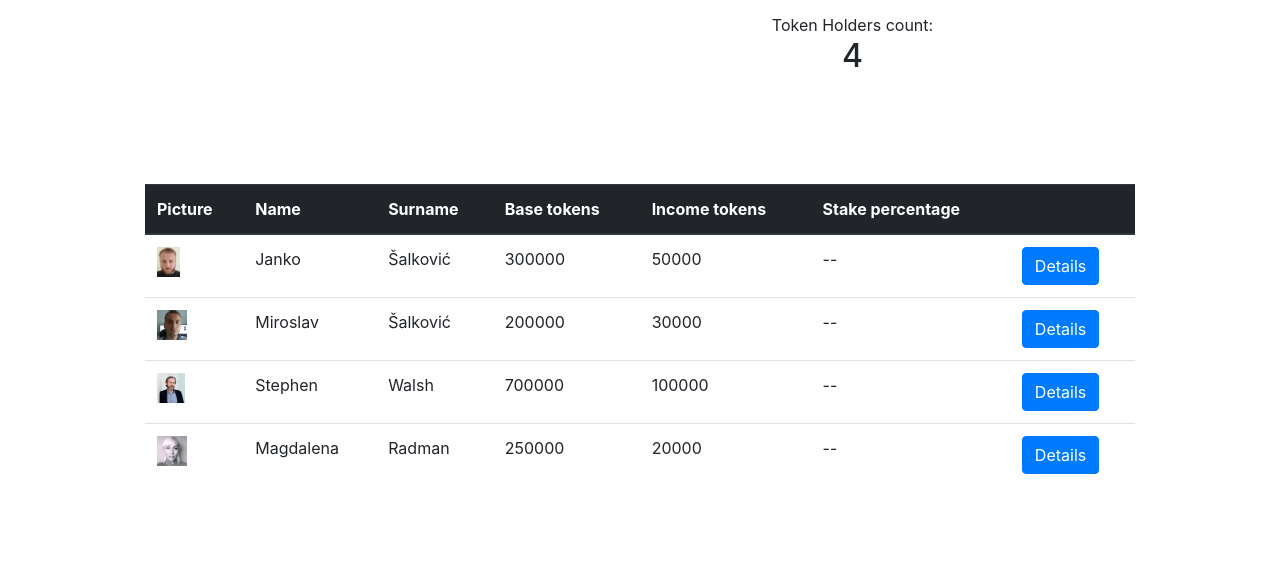
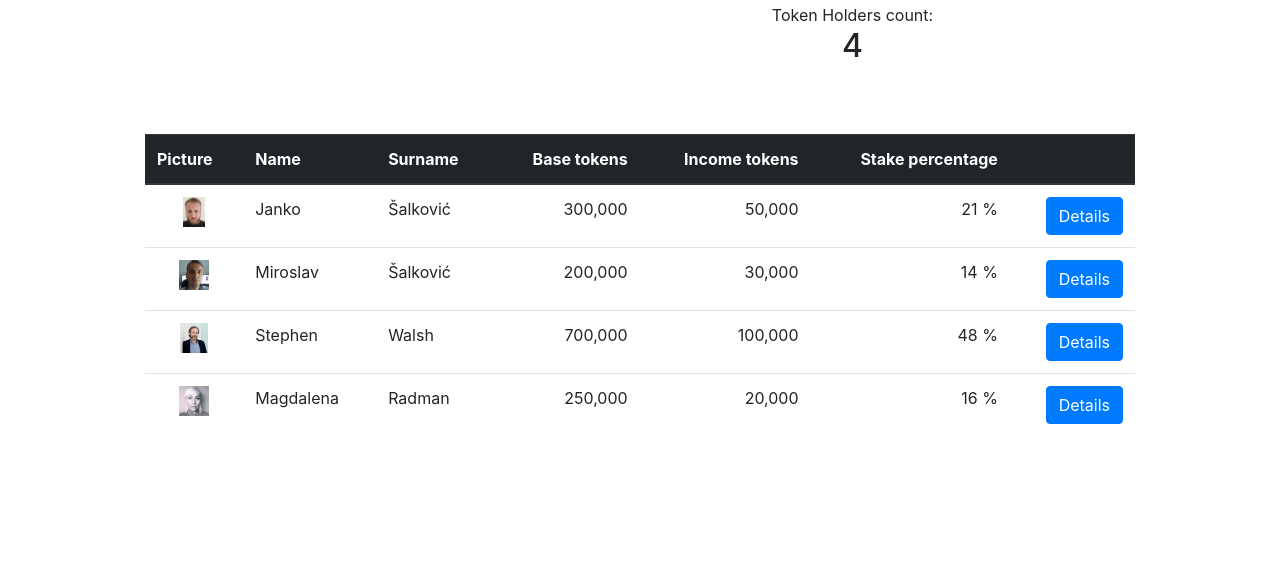
Before and after one commit to JankoSalkovicKS/KS_TokenHolders, a website built with webpack: page web/dist/index.html in a window 1280 px wide. Shown: the part 426-988 px from the top of the page. After the commit the page ends 938 px from the top, so only its background shows below. Built offline with nearby package versions, Linux system fonts and the light colour scheme.

Commit message:
Added dataRepository to the architecture

```diff
--- a/web/src/js/app.js
+++ b/web/src/js/appController.js
@@ -1,6 +1,6 @@
 //imports
-import * as UIController from './UIController';
-import * as testData from './modules/testData';
+import * as UIController from './viewController';
+import * as dataRepo from './dataRepository';
 
 /* DOCUMENT LOADED */
 document.addEventListener("DOMContentLoaded", function(event) {
@@ -37,7 +37,7 @@ document.addEventListener("DOMContentLoaded", function(event) {
     // holder employment status change
     document.getElementById('changeEmplBtn').addEventListener('click', (event) => {
         if(confirm("You are about to change Token Holders employment status. Want to proceed?")){
-            let holder = testData.TOKEN_HOLDERS_MAP.get(parseInt(document.getElementById('employmentStatus').getAttribute('value')));
+            let holder = dataRepo.getTokenHoldersMap().get(parseInt(document.getElementById('employmentStatus').getAttribute('value')));
             if(holder.employmentStatus === "Employed"){
                 holder.employmentStatus = "Unemployed";
             }
@@ -74,43 +74,48 @@ var initTokenDistributionScreen = () => {
     //show distribution pie chart
     let labels = [];
     let data = [];
-    for(let user of testData.TOKEN_HOLDERS){
+    for(let user of dataRepo.getTokenHoldersList()){
         labels.push(user.firstName + " " + user.lastName);
         data.push(user.overallTokens);
     }
     UIController.showOverallTokensPieChart(labels, data)
     //show right column info
-    UIController.setOverallTokens(testData.OVERALL_TOKENS);
-    UIController.setBaseTokenAmount(testData.BASE_TOKEN_AMOUNT);
-    UIController.setBaseTokenAmountDate(testData.BASE_TOKEN_AMOUNT_DATE);
-    UIController.setTokenHoldersCount(testData.TOKEN_HOLDERS_COUNT);
-    UIController.fillTokenHoldersList(testData.TOKEN_HOLDERS);
+    UIController.setOverallTokens(dataRepo.getOverallTokensAmount());
+    UIController.setBaseTokenAmount(dataRepo.getBaseTokenAmount());
+    UIController.setBaseTokenAmountDate(dataRepo.getBaseTokenDistributionDate());
+    UIController.setTokenHoldersCount(dataRepo.getTokenHoldersCount());
+    UIController.fillTokenHoldersList(dataRepo.getTokenHoldersList(), dataRepo.getOverallTokensAmount());
     //show card
     UIController.showCard('cardTokenDistribution');
 };
 var initTokenHolderDetailsScreen = (id) => {
     UIController.hideAllCards();
 
-    let holder = testData.TOKEN_HOLDERS_MAP.get(parseInt(id));
+    let holder = dataRepo.getTokenHoldersMap().get(parseInt(id));
 
     UIController.setHoldersProfilePic(holder.imageURL);
     UIController.setHoldersName(holder.firstName + " " + holder.lastName);
     UIController.setHoldersTokenAmount(holder.overallTokens);
-    UIController.setHoldersTokenStake(100 * Math.floor(holder.overallTokens / testData.OVERALL_TOKENS));
+    UIController.setHoldersTokenStake( Math.round((100 *holder.overallTokens / dataRepo.getOverallTokensAmount())));
+    UIController.showBadgeGlobalStatus(dataRepo.getTokenHoldersCount(), dataRepo.getOverallTokensAmount());
     UIController.showHolderTokensPieChart(holder.baseTokens, holder.incomeTokens);
     UIController.showHoldersJoinDate(holder.joinDate);
     //seniority level - init
-    UIController.initSenioritySelectList(testData.SENIORITY_LEVELS);
+    UIController.initSenioritySelectList(dataRepo.getSeniorityLevels());
     //seniority level - set
     setSeniorityLevel(holder.seniorityLevel);
     UIController.setEmploymentStatus(holder.employmentStatus, holder.id);
+
+    //not implemented
+    UIController.showHolderIncomeGraph();
+    UIController.showHolderEmploymentGraph();
 
     UIController.showCard('cardHolderDetails');
 };
 var setSeniorityLevel = (seniority) => {
     UIController.setSeniorityLevel(seniority);
 
-    for(let s of testData.SENIORITY_LEVELS){
+    for(let s of dataRepo.getSeniorityLevels()){
         if(seniority === s.level){
             UIController.updateHolderTokenFactors(s.income, s.halflife);
             break;
--- /dev/null
+++ b/web/src/js/dataRepository.js
@@ -0,0 +1,52 @@
+import * as testData  from './testData';
+
+    // TOKEN_HOLDERS,
+    // TOKEN_HOLDERS_MAP,
+    // SENIORITY_LEVELS_COUNT,
+    // SENIORITY_LEVELS,
+    // TOKEN_HOLDERS_COUNT,
+    // OVERALL_TOKENS,
+    // INCOME_TOKEN_AMOUNT,
+    // BASE_TOKEN_AMOUNT,
+    // BASE_TOKEN_AMOUNT_DATE
+
+// interface
+var getTokenHoldersList = () => {
+    return testData.TOKEN_HOLDERS;
+};
+var getTokenHoldersMap = () => {
+    return testData.TOKEN_HOLDERS_MAP;
+};
+var getSeniorityLevelsCount = () => {
+    return testData.SENIORITY_LEVELS_COUNT;
+};
+var getSeniorityLevels = () => {
+    return testData.SENIORITY_LEVELS
+};
+var getTokenHoldersCount = () => {
+    return testData.TOKEN_HOLDERS_COUNT;
+};
+var getOverallTokensAmount = () => {
+    return testData.OVERALL_TOKENS;
+};
+var getBaseTokenAmount = () => {
+return testData.BASE_TOKEN_AMOUNT;
+};
+var getIncomeTokenAmount = () => {
+    return testData.INCOME_TOKEN_AMOUNT;
+};
+var getBaseTokenDistributionDate = () => {
+    return testData.BASE_TOKEN_AMOUNT_DATE;
+};
+
+export {
+    getTokenHoldersList,
+    getTokenHoldersMap,
+    getSeniorityLevelsCount,
+    getSeniorityLevels,
+    getTokenHoldersCount,
+    getOverallTokensAmount,
+    getBaseTokenAmount,
+    getIncomeTokenAmount,
+    getBaseTokenDistributionDate
+};
--- a/web/src/js/modules/testData.js
+++ b/web/src/js/testData.js
@@ -1,8 +1,6 @@
-import { TokenHolder } from '../models/TokenHolder';
-const path = require('path');
+import { TokenHolder } from './models/TokenHolder';
 
-const SENIORITY_LEVELS_COUNT = 3;
-const SENIORITY_LEVELS = [
+let SENIORITY_LEVELS = [
     {
         level: "Junior",
         income: 1,
@@ -19,13 +17,14 @@ const SENIORITY_LEVELS = [
         halflife: 5
     }
 ];
-const TOKEN_HOLDERS = [
+let SENIORITY_LEVELS_COUNT = SENIORITY_LEVELS.length;
+let TOKEN_HOLDERS = [
     new TokenHolder(1, "Janko", "Šalković", 350000, 300000, 50000, "Junior", "Unemployed", "./img/profilna_Janko.jpg", "July 2018."),
     new TokenHolder(2, "Miroslav", "Šalković", 230000, 200000, 30000, "Mid-level", "Employed", "./img/profilna_Miro.jpg", "February 2017."),
     new TokenHolder(3, "Stephen", "Walsh", 800000, 700000, 100000, "Senior", "Employed", "./img/profilna_Stephen.jpg", "August 2010."),
     new TokenHolder(4, "Magdalena", "Radman", 270000, 250000, 20000, "Senior", "Employed", "./img/profilna_Maggy.jpg", "June 2016.")
 ];
-const TOKEN_HOLDERS_MAP = (() => {
+let TOKEN_HOLDERS_MAP = (() => {
     var map = new Map();
     for(let th of TOKEN_HOLDERS){
         map.set(th.id, th);
@@ -33,7 +32,7 @@ const TOKEN_HOLDERS_MAP = (() => {
     return map;
 })();
 //console.log(TOKEN_HOLDERS_MAP);
-const TOKEN_HOLDERS_COUNT = TOKEN_HOLDERS.length;
+let TOKEN_HOLDERS_COUNT = TOKEN_HOLDERS.length;
 let calculation = (() => {
     let sumBase = 0;
     let sumIncome = 0;
@@ -46,10 +45,10 @@ let calculation = (() => {
         income: sumIncome
     };
 })();
-const INCOME_TOKEN_AMOUNT = calculation.income;
-const BASE_TOKEN_AMOUNT = calculation.base;
-const OVERALL_TOKENS = BASE_TOKEN_AMOUNT + INCOME_TOKEN_AMOUNT;
-const BASE_TOKEN_AMOUNT_DATE = "12.07.2018";
+let INCOME_TOKEN_AMOUNT = calculation.income;
+let BASE_TOKEN_AMOUNT = calculation.base;
+let OVERALL_TOKENS = BASE_TOKEN_AMOUNT + INCOME_TOKEN_AMOUNT;
+let BASE_TOKEN_AMOUNT_DATE = "12.07.2018";
 
 export {
     TOKEN_HOLDERS,
--- a/web/src/js/UIController.js
+++ b/web/src/js/viewController.js
@@ -1,10 +1,10 @@
 ////////////////////////////////////////////////////
 /* Token distribution DOM */
 var setOverallTokens = (amount) => {
-    document.getElementById('totalTokenAmount').textContent = amount;
+    document.getElementById('totalTokenAmount').textContent = numberWithCommas(amount);
 };
 var setBaseTokenAmount = (amount) => {
-    document.getElementById('baseTokenAmount').textContent = amount;
+    document.getElementById('baseTokenAmount').textContent = numberWithCommas(amount);
 };
 var setBaseTokenAmountDate = (date) => {
     document.getElementById('baseTokenAmountDate').textContent = date;
@@ -13,25 +13,26 @@ var setTokenHoldersCount = (holdersCount) => {
     document.getElementById('tokenHoldersCount').textContent = holdersCount;
 };
 
-var fillTokenHoldersList = (tokenHoldersList) => {
+var fillTokenHoldersList = (tokenHoldersList, overallTokens) => {
     let DOMList = document.getElementById('tokenHoldersList');
     DOMList.innerHTML = "";
 
     for(let holder of tokenHoldersList){
         let htmlCode =
         `<tr>
-            <td><img src="${holder.imageURL}" style="height: 30px;" /></td>
+            <td class="text-center"><img src="${holder.imageURL}" style="height: 30px;" /></td>
             <td>${holder.firstName}</td>
             <td>${holder.lastName}</td>
-            <td>${holder.baseTokens}</td>
-            <td>${holder.incomeTokens}</td>
-            <td>--</td>
-            <td><button class="btn btn-primary" id="${holder.id}">Details</button></td>
+            <td class="text-right">${numberWithCommas(holder.baseTokens)}</td>
+            <td class="text-right">${numberWithCommas(holder.incomeTokens)}</td>
+            <td class="text-right">${Math.round((100 *holder.overallTokens / overallTokens))} %</td>
+            <td class="text-right"><button class="btn btn-primary" id="${holder.id}">Details</button></td>
         </tr>`;
 
         DOMList.insertAdjacentHTML('beforeend', htmlCode);
     }
 };
+//21 14 48 16
 var showOverallTokensPieChart = (labels, data) => {
     var ctxP = document.getElementById("pieChart");
     var myPieChart = new Chart(ctxP, {
@@ -78,8 +79,14 @@ var setHoldersTokenAmount = (amount) => {
     document.getElementById('holderTokenAmount').textContent = amount;
 };
 var setHoldersTokenStake = (percentage) => {
-    document.getElementById('holderStakePercentage').textContent = percentage;
+    document.getElementById('holderStakePercentage').textContent = percentage + " %";
 };
+var showBadgeGlobalStatus = (holdersCount, overallTokens) => {
+    document.getElementById('globalInfo').setAttribute(
+        'data-content',
+        `Token holders count: ${holdersCount}. Overall token amount: ${overallTokens}.`
+    );
+}
 var showHoldersJoinDate = (joinDate) => {
     document.getElementById('joinDate').textContent = joinDate;
 };
@@ -218,6 +225,10 @@ var showHolderEmploymentGraph = () => {
     });
 };
 
+function numberWithCommas(x) {
+    return x.toString().replace(/\B(?=(\d{3})+(?!\d))/g, ",");
+}
+
 export {
     showHolderEmploymentGraph,
     showHolderIncomeGraph,
@@ -238,6 +249,7 @@ export {
     setHoldersName,
     setHoldersTokenAmount,
     setHoldersTokenStake,
+    showBadgeGlobalStatus,
     showHoldersJoinDate,
     setEmploymentStatus
  };
--- a/webpack.config.js
+++ b/webpack.config.js
@@ -1,7 +1,7 @@
 const path = require('path');
 
 module.exports = {
-    entry: './web/src/js/app.js',
+    entry: './web/src/js/appController.js',
     output: {
         path: path.resolve(__dirname, 'web/dist/js'),
         filename: 'bundle.js'
```
Also changed, not shown: web/dist/index.html, web/dist/js/bundle.js.
